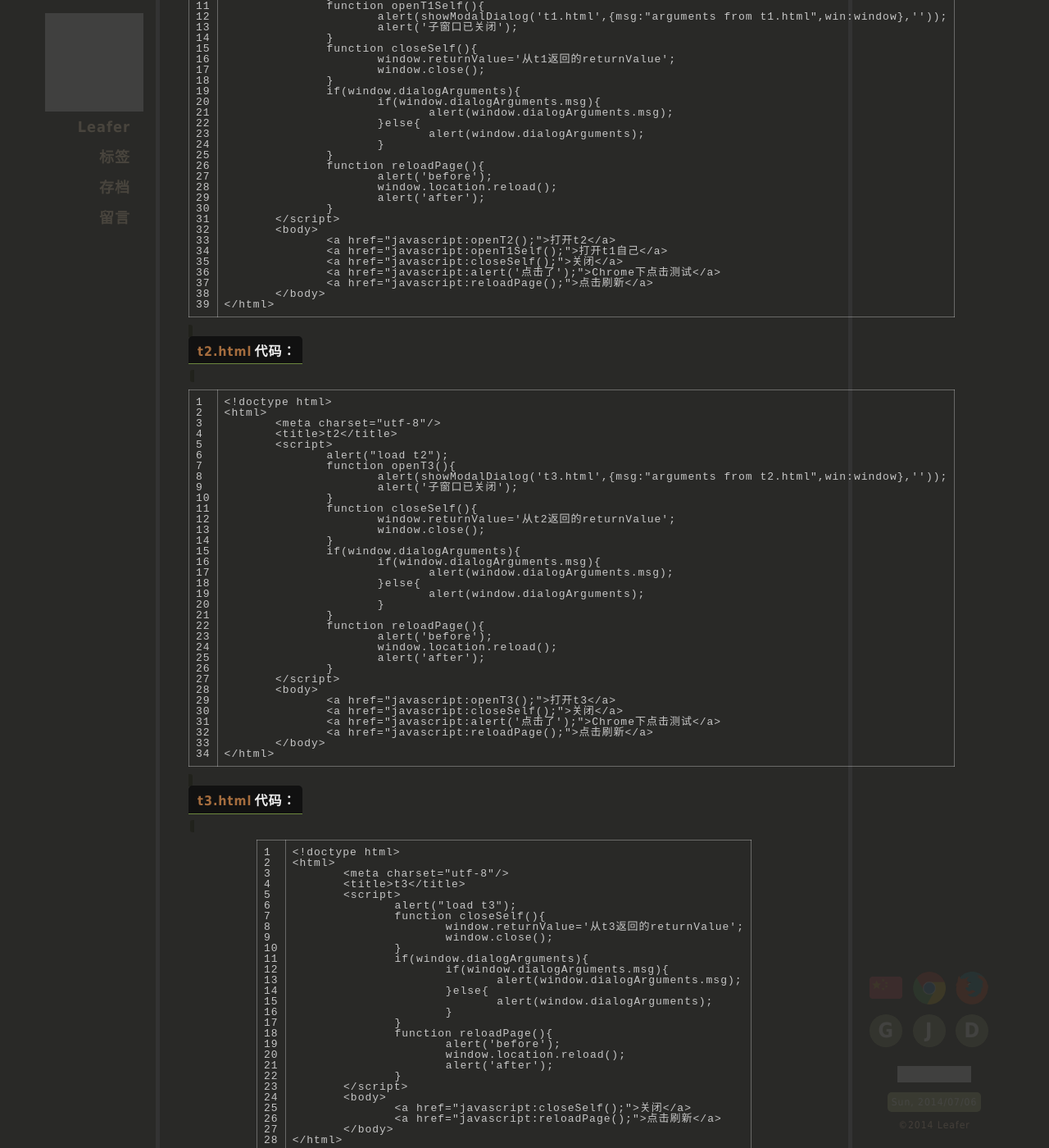
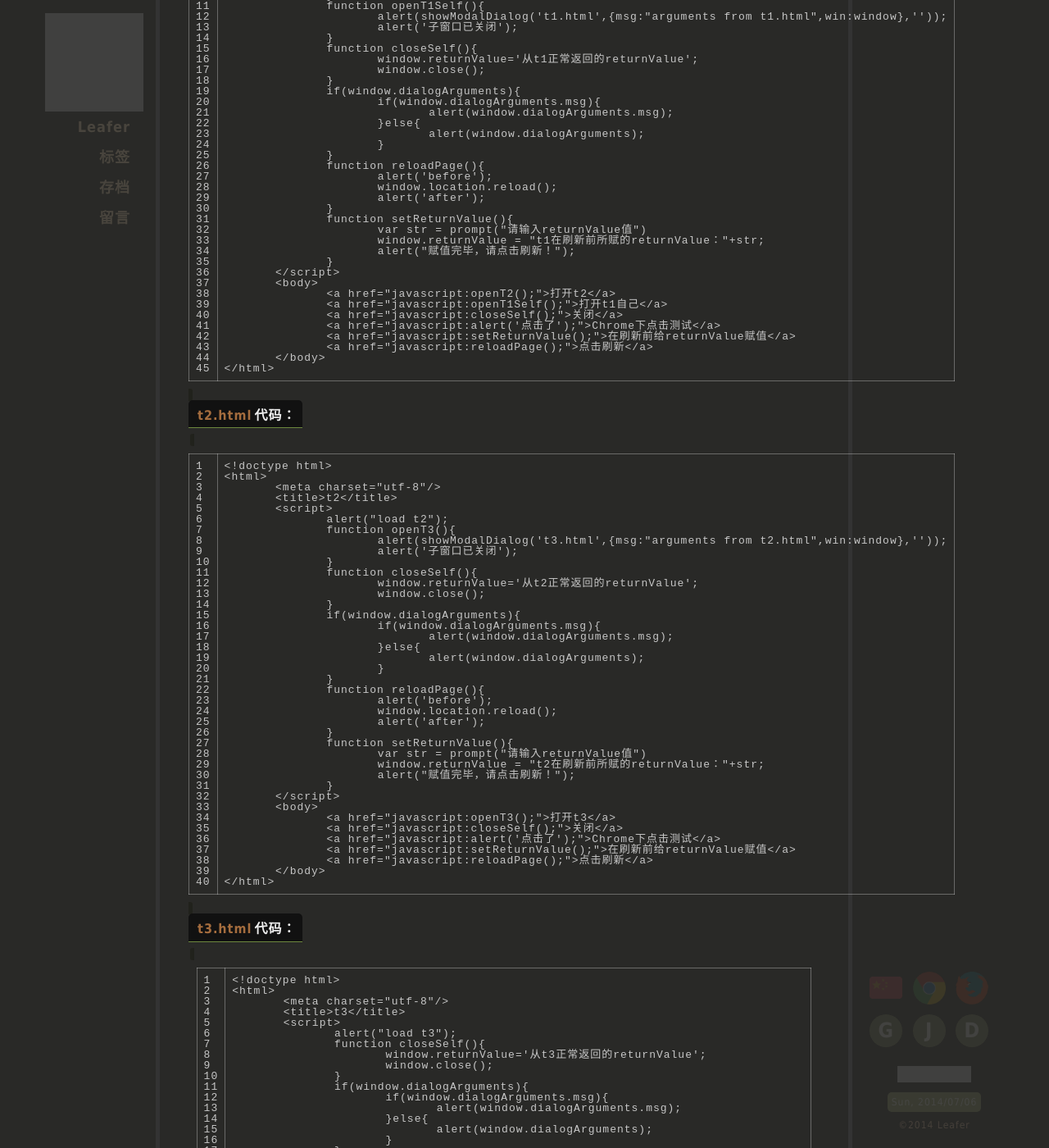
Before and after one commit to yevon-cn/yevon-cn.github.io, a Jekyll site: the page built from _posts/2014-06-24-returnvalue_of_chrome.md, in a window 1280 px wide and 1400 px high, scrolled down 974 px. Shown: the whole window at 82% size. Built offline with Jekyll 4.4.1, drawn with Linux system fonts in a browser that asks for light colours; Markdown is read by kramdown in place of the engine named in the settings; comment, search, counter and statistics services are not loaded; some of the changed text lies outside the part shown; grey boxes are pictures that could not be loaded.

Commit message:
correct and supplement.

```diff
--- a/_posts/2014-06-24-returnvalue_of_chrome.md
+++ b/_posts/2014-06-24-returnvalue_of_chrome.md
@@ -40,7 +40,7 @@ tags:
 			alert('子窗口已关闭');
 		}
 		function closeSelf(){
-			window.returnValue='从t1返回的returnValue';
+			window.returnValue='从t1正常返回的returnValue';
 			window.close();
 		}
 		if(window.dialogArguments){
@@ -55,12 +55,18 @@ tags:
 			window.location.reload();
 			alert('after');
 		}
+		function setReturnValue(){
+			var str = prompt("请输入returnValue值")
+			window.returnValue = "t1在刷新前所赋的returnValue："+str;
+			alert("赋值完毕，请点击刷新！");
+		}
 	</script>
 	<body>
 		<a href="javascript:openT2();">打开t2</a>
 		<a href="javascript:openT1Self();">打开t1自己</a>
 		<a href="javascript:closeSelf();">关闭</a>
 		<a href="javascript:alert('点击了');">Chrome下点击测试</a>
+		<a href="javascript:setReturnValue();">在刷新前给returnValue赋值</a>
 		<a href="javascript:reloadPage();">点击刷新</a>
 	</body>
 </html>
@@ -79,7 +85,7 @@ tags:
 			alert('子窗口已关闭');
 		}
 		function closeSelf(){
-			window.returnValue='从t2返回的returnValue';
+			window.returnValue='从t2正常返回的returnValue';
 			window.close();
 		}
 		if(window.dialogArguments){
@@ -94,11 +100,17 @@ tags:
 			window.location.reload();
 			alert('after');
 		}
+		function setReturnValue(){
+			var str = prompt("请输入returnValue值")
+			window.returnValue = "t2在刷新前所赋的returnValue："+str;
+			alert("赋值完毕，请点击刷新！");
+		}
 	</script>
 	<body>
 		<a href="javascript:openT3();">打开t3</a>
 		<a href="javascript:closeSelf();">关闭</a>
 		<a href="javascript:alert('点击了');">Chrome下点击测试</a>
+		<a href="javascript:setReturnValue();">在刷新前给returnValue赋值</a>
 		<a href="javascript:reloadPage();">点击刷新</a>
 	</body>
 </html>
@@ -113,7 +125,7 @@ tags:
 	<script>
 		alert("load t3");
 		function closeSelf(){
-			window.returnValue='从t3返回的returnValue';
+			window.returnValue='从t3正常返回的returnValue';
 			window.close();
 		}
 		if(window.dialogArguments){
@@ -128,9 +140,15 @@ tags:
 			window.location.reload();
 			alert('after');
 		}
+		function setReturnValue(){
+			var str = prompt("请输入returnValue值")
+			window.returnValue = "t3在刷新前所赋的returnValue："+str;
+			alert("赋值完毕，请点击刷新！");
+		}
 	</script>
 	<body>
 		<a href="javascript:closeSelf();">关闭</a>
+		<a href="javascript:setReturnValue();">在刷新前给returnValue赋值</a>
 		<a href="javascript:reloadPage();">点击刷新</a>
 	</body>
 </html>
@@ -153,7 +171,7 @@ tags:
 
 		**PS：**在较老版本的Chrome中并不会有这里的警告及错误信息，故可能让人误以为不支持`returnValue`
 	2. 当t1.html通过`showModalDialog`打开t1.html(即自己)的时候，`returnValue`竟起作用了，但在子窗口打开的情况下父窗口仍然可以操作，不同的是的`showModalDialog`后面的语句在关闭子窗口后执行了，说明此时没有1中的那个错误了；
-	3. 但如果子页面刷新了一下的话，即便是上面2中的情形，`showModalDialog`返回值也将一直是`undefined`，这说明子页面在刷新后与父页面失去了联系，导致`returnValue`完全失效；
+	3. 但如果子页面刷新了，则无论之后给`returnValue`赋什么值，最终`showModalDialog`的返回值将一直是子页面第一次刷新前给`returnValue`所赋的值，如果第一次刷新前没有给`returnValue`赋值，则将是`undefined`，这说明子页面在刷新后与父页面失去了联系，导致`returnValue`失效；
 	4. 在子窗口打开情况下，虽然父窗口能够操作，但在父窗口中点击“点击刷新”后两个`alert`都执行了，而页面却没有刷新，说明有些特殊操作如`window.location.reload();`将会等到子窗口关闭后才会执行。
 
 
@@ -166,7 +184,7 @@ tags:
 * IE、Firefox没有问题；
 * Chrome下则`returnValue`基本有效，具体细节：
 	1. 正常操作情况下，能够通过`returnValue`返回数据，`showModalDialog`后面的代码也能在关闭子窗口后执行；
-	2. 但如果在子窗口中进行了刷新操作，则父窗口获取到的将是`undefined`，而`showModalDialog`后面的代码可以正常执行；
+	2. 但如果子页面刷新了，则无论之后给`returnValue`赋什么值，最终`showModalDialog`的返回值将一直是子页面第一次刷新前给`returnValue`所赋的值，如果第一次刷新前没有给`returnValue`赋值，则将是`undefined`，这说明子页面在刷新后与父页面失去了联系，导致`returnValue`失效；
 	3. 在子窗口打开情况下，虽然父窗口能够操作，但在父窗口中点击“点击刷新”后两个`alert`都执行了，而页面却没有刷新，说明有些特殊操作如`window.location.reload();`将会等到子窗口关闭后才会执行。
 
 
@@ -177,7 +195,7 @@ tags:
 但Chrome虽然支持`returnValue`，但使用体验却不怎么样，有以下几点：
 
 1. 打开子窗口情况下，还是能够操作父窗口；
-2. 子窗口在刷新后，`returnValue`就失效了(`window.dialogArguments`也变为`undefined`了)，始终返回`undefined`；
+2. 子窗口在刷新后，`returnValue`就失效了(`window.dialogArguments`也变为`undefined`了)，只能返回第一次刷新前的`returnValue`；
 
 于是乎可以说Chrome不支持`returnValue`吧，在之后的版本中`showModalDialog`这个方法应该会被移除了，所以说这个没有什么意义了啊。
 
```
Also changed, not shown: post_rs/2014/06/24/returnvalue_of_chrome/t1.html (+7 -1 lines), post_rs/2014/06/24/returnvalue_of_chrome/t2.html (+7 -1 lines), post_rs/2014/06/24/returnvalue_of_chrome/t3.html (+7 -1 lines).
